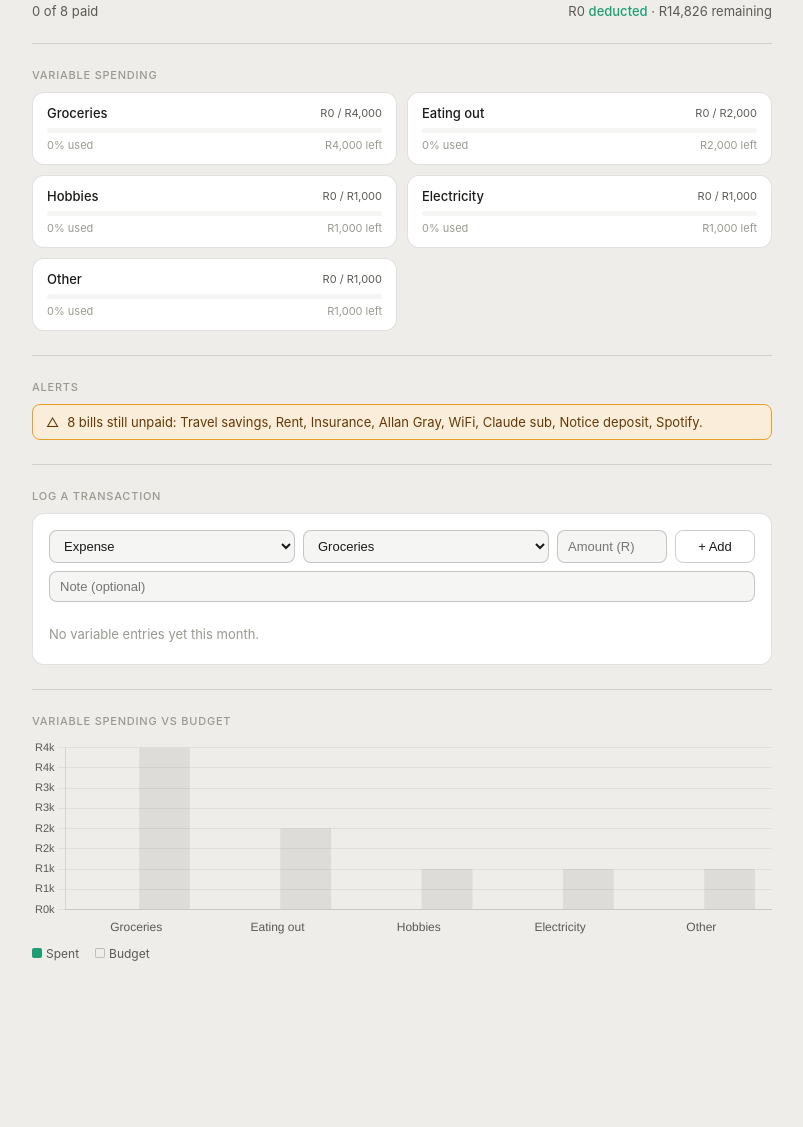
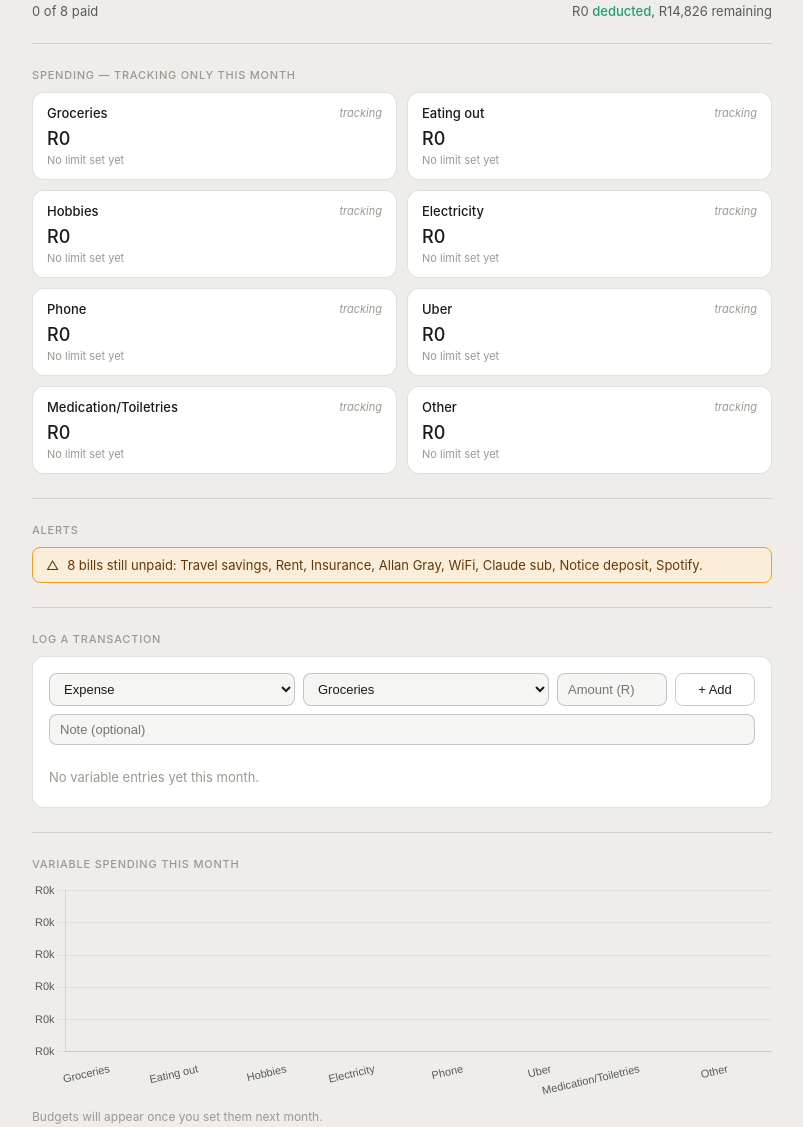
Before and after one commit to spykerkeren36-art/budget, a plain HTML site: page index.html in a window 1280 px wide. Shown: the part 507-1634 px from the top of the page, without its empty margins (238-1041 px from the left). Before the commit the page ends 1516 px from the top, so only its background shows below. Drawn offline with nearby package versions, Linux system fonts and the light colour scheme.

Commit message:
Update 2 index.html

```diff
--- a/index.html
+++ b/index.html
@@ -146,12 +146,12 @@
   <div class="mgrid" id="metrics"></div>
 
   <hr class="hr">
-  <div class="slabel">Fixed bills &amp; savings — tap to mark as paid</div>
+  <div class="slabel">Fixed bills &amp; savings, tap to mark as paid</div>
   <div class="bills-grid" id="bills-grid"></div>
   <div class="bills-summary" id="bills-summary"></div>
 
   <hr class="hr">
-  <div class="slabel">Variable spending</div>
+  <div class="slabel">Spending — tracking only this month</div>
   <div class="cgrid" id="catgrid"></div>
 
   <hr class="hr">
@@ -175,14 +175,11 @@
   </div>
 
   <hr class="hr">
-  <div class="slabel">Variable spending vs budget</div>
-  <div style="position:relative;width:100%;height:200px;margin-bottom:.5rem">
-    <canvas id="chart" role="img" aria-label="Bar chart comparing variable spending to budget">Variable spending vs budget.</canvas>
+  <div class="slabel">Variable spending this month</div>
+  <div style="position:relative;width:100%;height:220px;margin-bottom:.5rem">
+    <canvas id="chart" role="img" aria-label="Bar chart of spending by category">Spending by category.</canvas>
   </div>
-  <div style="display:flex;gap:16px;font-size:12px;color:var(--text2);margin-bottom:1.5rem">
-    <span style="display:flex;align-items:center;gap:4px"><span style="width:10px;height:10px;border-radius:2px;background:var(--green);display:inline-block"></span>Spent</span>
-    <span style="display:flex;align-items:center;gap:4px"><span style="width:10px;height:10px;border-radius:2px;background:var(--bg3);border:0.5px solid var(--border2);display:inline-block"></span>Budget</span>
-  </div>
+  <div style="font-size:12px;color:var(--text3);margin-bottom:1.5rem">Budgets will appear once you set them next month.</div>
 
 </div>
 
@@ -204,7 +201,7 @@
   <div class="slabel">Travel fund progress</div>
   <div class="savings-bar">
     <div style="display:flex;justify-content:space-between;align-items:baseline">
-      <div style="font-size:15px;font-weight:500">JustInvest — Cape Town trip 2027</div>
+      <div style="font-size:15px;font-weight:500">JustInvest: Cape Town trip 2027</div>
       <div id="sav-pct" style="font-size:13px;color:var(--text2)"></div>
     </div>
     <div class="savings-track"><div class="savings-fill" id="sav-fill"></div></div>
@@ -244,13 +241,16 @@ const BILLS = [
 ];
 const BILLS_TOTAL = BILLS.reduce((s, b) => s + b.amt, 0);
 
-// Variable spending categories
+// Variable spending categories — b:0 means tracking only this month, no hard limit set yet
 const VAR = [
-  { n: 'Groceries',     b: 4000 },
-  { n: 'Eating out',    b: 2000 },
-  { n: 'Hobbies',       b: 1000 },
-  { n: 'Electricity',   b: 1000 },
-  { n: 'Other',         b: 1000 },
+  { n: 'Groceries',            b: 0 },
+  { n: 'Eating out',           b: 0 },
+  { n: 'Hobbies',              b: 0 },
+  { n: 'Electricity',          b: 0 },
+  { n: 'Phone',                b: 0 },
+  { n: 'Uber',                 b: 0 },
+  { n: 'Medication/Toiletries',b: 0 },
+  { n: 'Other',                b: 0 },
 ];
 const VAR_TOTAL = VAR.reduce((s, c) => s + c.b, 0);
 
@@ -318,12 +318,12 @@ function renderMetrics() {
   const ti        = totIncome();
   const billsPaid = paidBillsTotal();
   const varSpent  = totVarSpent();
-  const leftVar   = VAR_TOTAL - varSpent;
+  const remaining = ti - billsPaid - varSpent;
   document.getElementById('metrics').innerHTML =
     `<div class="mc"><div class="ml">Monthly income</div><div class="mv ok">${fmt(ti)}</div></div>` +
     `<div class="mc"><div class="ml">Bills paid</div><div class="mv ${billsPaid===BILLS_TOTAL?'ok':'warn'}">${fmt(billsPaid)}</div></div>` +
-    `<div class="mc"><div class="ml">Variable spent</div><div class="mv ${varSpent>VAR_TOTAL?'bad':varSpent>VAR_TOTAL*0.85?'warn':''}">${fmt(varSpent)}</div></div>` +
-    `<div class="mc"><div class="ml">Left to spend</div><div class="mv ${leftVar<0?'bad':leftVar<500?'warn':'ok'}">${fmt(Math.max(0,leftVar))}</div></div>`;
+    `<div class="mc"><div class="ml">Variable spent</div><div class="mv">${fmt(varSpent)}</div></div>` +
+    `<div class="mc"><div class="ml">Unaccounted</div><div class="mv ${remaining<0?'bad':remaining<1000?'warn':'ok'}">${fmt(remaining)}</div></div>`;
 }
 
 function renderBills() {
@@ -343,12 +343,21 @@ function renderBills() {
 
   document.getElementById('bills-summary').innerHTML =
     `<div style="color:var(--text2)">${paidCount} of ${BILLS.length} paid</div>` +
-    `<div>${fmt(paidAmt)} <span>deducted</span> · ${fmt(BILLS_TOTAL - paidAmt)} remaining</div>`;
+    `<div>${fmt(paidAmt)} <span>deducted</span>, ${fmt(BILLS_TOTAL - paidAmt)} remaining</div>`;
 }
 
 function renderCats() {
   document.getElementById('catgrid').innerHTML = VAR.map(c => {
-    const s = spent(c.n), p = pct(s, c.b), left = c.b - s;
+    const s = spent(c.n);
+    if (c.b === 0) {
+      // Tracking only — no budget set yet
+      return `<div class="cc">
+        <div class="ch"><div class="cn">${c.n}</div><div class="ca" style="color:var(--text3);font-style:italic">tracking</div></div>
+        <div style="font-size:18px;font-weight:500;color:var(--text);margin:4px 0">${fmt(s)}</div>
+        <div style="font-size:11px;color:var(--text3)">No limit set yet</div>
+      </div>`;
+    }
+    const p = pct(s, c.b), left = c.b - s;
     return `<div class="cc">
       <div class="ch"><div class="cn">${c.n}</div><div class="ca">${fmt(s)} / ${fmt(c.b)}</div></div>
       <div class="pt"><div class="pf ${fc(p)}" style="width:${p}%"></div></div>
@@ -360,9 +369,10 @@ function renderCats() {
 function renderAlerts() {
   const alts = [];
   VAR.forEach(c => {
+    if (c.b === 0) return; // no limit set yet, skip alert
     const s = spent(c.n), p = pct(s, c.b);
     if (p >= 100) alts.push({t:'ad', m:`<strong>${c.n}</strong> is over budget by ${fmt(s - c.b)}.`});
-    else if (p >= 80) alts.push({t:'aw', m:`<strong>${c.n}</strong> is at ${p}% — ${fmt(c.b - s)} left.`});
+    else if (p >= 80) alts.push({t:'aw', m:`<strong>${c.n}</strong> is at ${p}% with ${fmt(c.b - s)} left.`});
   });
   const unpaid = BILLS.filter(b => !isBillPaid(b.id));
   if (unpaid.length) {
@@ -371,7 +381,7 @@ function renderAlerts() {
   const ar = document.getElementById('alerts');
   ar.innerHTML = alts.length
     ? alts.map(a => `<div class="abox ${a.t}">${a.t==='ad'?'⚠':'△'} <span>${a.m}</span></div>`).join('')
-    : `<div class="noalert">✓ No alerts — you are on track.</div>`;
+    : `<div class="noalert">✓ All good. No alerts this month.</div>`;
 }
 
 function renderList() {
@@ -397,20 +407,21 @@ function renderChart() {
   if (chartInst) chartInst.destroy();
   const isDark = window.matchMedia('(prefers-color-scheme:dark)').matches;
   const tc = isDark ? '#a8a79f' : '#5a5a55';
+  const hasBudgets = VAR.some(c => c.b > 0);
+  const datasets = [
+    { label:'Spent', data: VAR.map(c => spent(c.n)), backgroundColor:'#1D9E75', borderWidth:0 }
+  ];
+  if (hasBudgets) {
+    datasets.push({ label:'Budget', data: VAR.map(c => c.b), backgroundColor: isDark?'rgba(255,255,255,0.1)':'rgba(0,0,0,0.07)', borderWidth:0 });
+  }
   chartInst = new Chart(document.getElementById('chart'), {
     type: 'bar',
-    data: {
-      labels: VAR.map(c => c.n),
-      datasets: [
-        { label:'Spent',  data: VAR.map(c => spent(c.n)), backgroundColor:'#1D9E75', borderWidth:0 },
-        { label:'Budget', data: VAR.map(c => c.b), backgroundColor: isDark?'rgba(255,255,255,0.1)':'rgba(0,0,0,0.07)', borderWidth:0 }
-      ]
-    },
+    data: { labels: VAR.map(c => c.n), datasets },
     options: {
       responsive:true, maintainAspectRatio:false,
       plugins:{ legend:{ display:false } },
       scales:{
-        x:{ ticks:{ autoSkip:false, font:{size:12}, color:tc }, grid:{ display:false } },
+        x:{ ticks:{ autoSkip:false, font:{size:11}, color:tc, maxRotation:30 }, grid:{ display:false } },
         y:{ ticks:{ callback:v=>'R'+Math.round(v/1000)+'k', font:{size:11}, color:tc }, grid:{ color:isDark?'rgba(255,255,255,0.06)':'rgba(0,0,0,0.06)' } }
       }
     }
@@ -429,7 +440,7 @@ function renderHistory() {
   document.getElementById('hist-list').innerHTML = periods.slice().reverse().map(p => {
     const ts = totVarSpent(p), rem = VAR_TOTAL - ts, over = ts > VAR_TOTAL;
     return `<div class="hist-row" onclick="toggleHist('${p}')">
-      <div><div class="hist-month">${monthName(p)}</div><div class="hist-meta">${fmt(ts)} variable spent · ${fmt(Math.abs(rem))} ${rem>=0?'remaining':'over'}</div></div>
+      <div><div class="hist-month">${monthName(p)}</div><div class="hist-meta">${fmt(ts)} variable spent, ${fmt(Math.abs(rem))} ${rem>=0?'remaining':'over'}</div></div>
       <div style="color:${over?'var(--red)':'var(--green)'};font-size:13px">${over?'Over':'Under'} budget</div>
     </div>
     <div class="hist-detail" id="hd-${p}">
@@ -473,7 +484,7 @@ function renderSavings() {
   const now = new Date(), target = new Date(2027, 5, 1);
   const mLeft = Math.max(1, (target.getFullYear()-now.getFullYear())*12 + target.getMonth() - now.getMonth());
   document.getElementById('sav-info').textContent = remaining > 0
-    ? `${fmt(remaining)} to go · ${mLeft} months until June 2027 · ${fmt(Math.ceil(remaining/mLeft))}/month needed`
+    ? `${fmt(remaining)} to go, ${mLeft} months until June 2027, ${fmt(Math.ceil(remaining/mLeft))}/month needed`
     : 'Goal reached! 🎉';
   if (savChartInst) savChartInst.destroy();
   if (months.length) {
```
